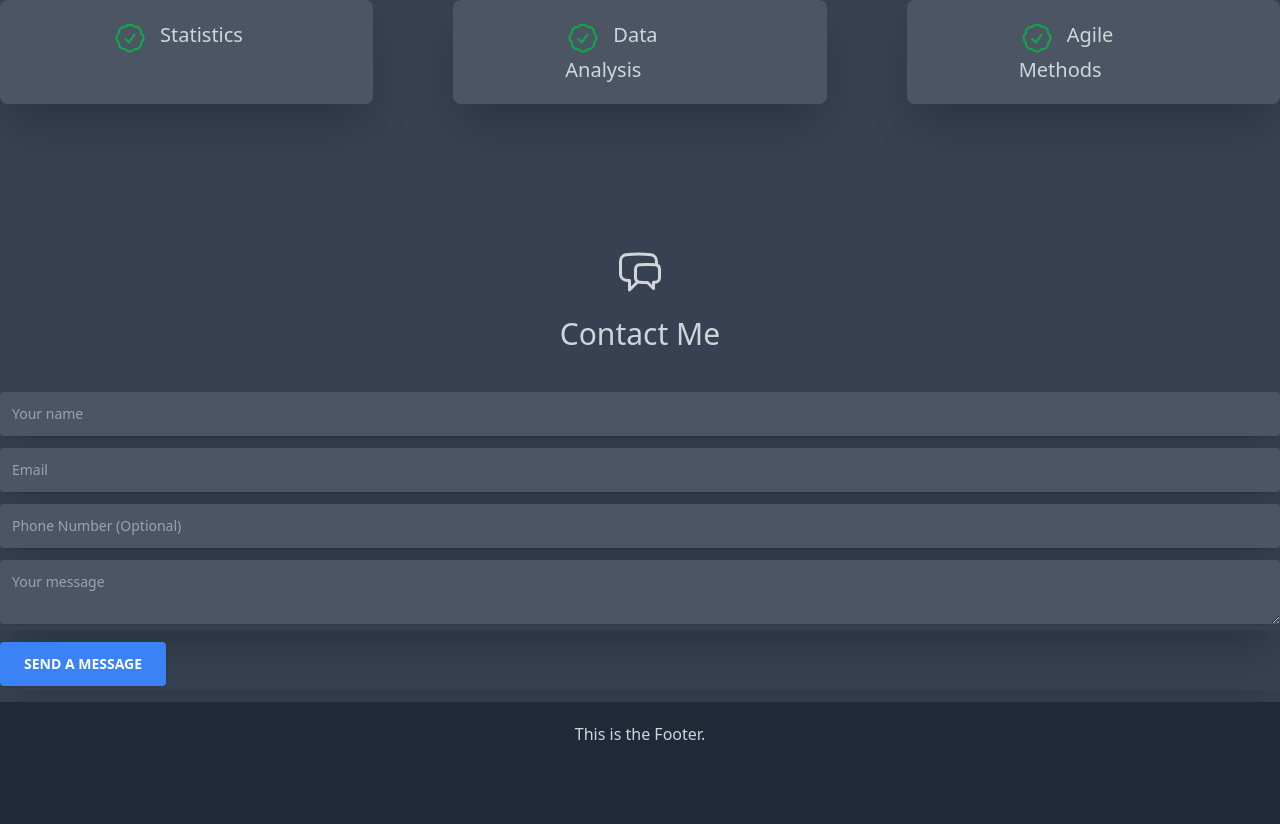
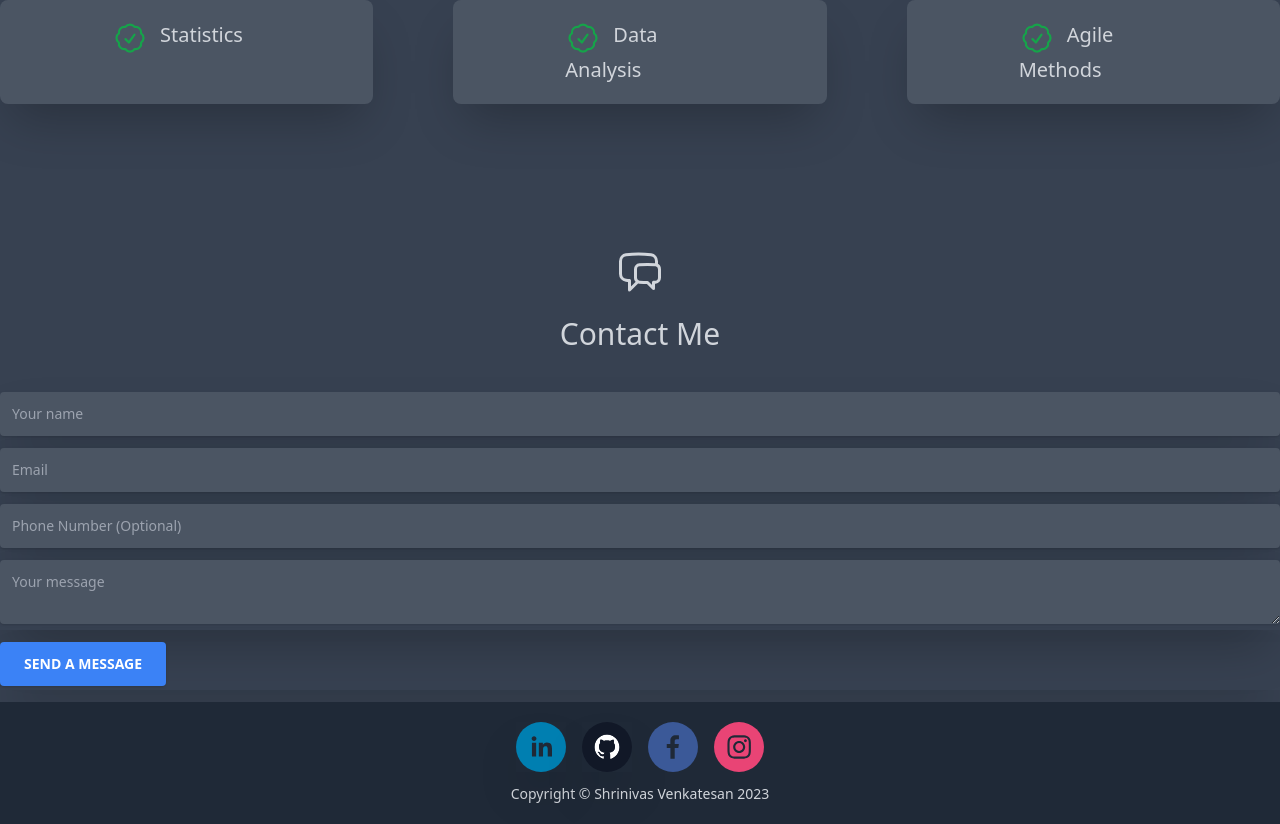
Before and after one commit to shrinivas0703/Portfolio_Website, a React (Create React App) app in the folder my-app/: page / in a window 1280 px wide. Shown: the part 2176-3000 px from the top of the page. Before the commit the page ends 2942 px from the top, so only its background shows below. Built offline with nearby package versions, Linux system fonts and the light colour scheme.

Commit message:
Draft 1 hosted on netlify

```diff
--- a/my-app/package.json
+++ b/my-app/package.json
@@ -10,6 +10,7 @@
     "react": "^18.2.0",
     "react-dom": "^18.2.0",
     "react-scripts": "^5.0.1",
+    "react-social-icons": "^5.15.0",
     "reactjs-popup": "^2.0.5",
     "tailwindcss": "^3.2.4",
     "web-vitals": "^2.1.4"
--- a/my-app/src/components/Contact.js
+++ b/my-app/src/components/Contact.js
@@ -1,6 +1,6 @@
 import React, { useState } from "react";
 
-const FORM_ENDPOINT = ""; // TODO - fill on the later step
+const FORM_ENDPOINT = "https://public.herotofu.com/v1/a96fa450-8992-11ed-b38f-a1ed22f366b1";
 
 const Contact = () => {
   const [submitted, setSubmitted] = useState(false);
--- a/my-app/src/components/Footer.js
+++ b/my-app/src/components/Footer.js
@@ -1,9 +1,20 @@
-import React from "react";
+import React, {} from "react";
+import {SocialIcon} from "react-social-icons";
 
 function Footer() {
     return(
         <footer className="bg-gray-800 py-5">
-            <p className="text-center"> This is the Footer. </p>
+            <div className="flex flex-col items-center">
+                <div className="space-x-4 mb-3">
+                    <SocialIcon url="https://www.linkedin.com/in/shrinivas-venkatesan/" className="shadow-2xl"/>
+                    <SocialIcon url="https://github.com/shrinivas0703" className="shadow-2xl" bgColor="#111827" fgColor="white"/>
+                    <SocialIcon url="https://www.facebook.com/shrinivas.venkatesan/"/>
+                    <SocialIcon url="https://www.instagram.com/shrinivas_v/"/>
+                </div>
+                <div className="text-sm">
+                    Copyright © Shrinivas Venkatesan 2023
+                </div>
+            </div>
         </footer>
     );
 }
```
Also changed, not shown: 1 other file (tests, documents, lock files or other folders).
